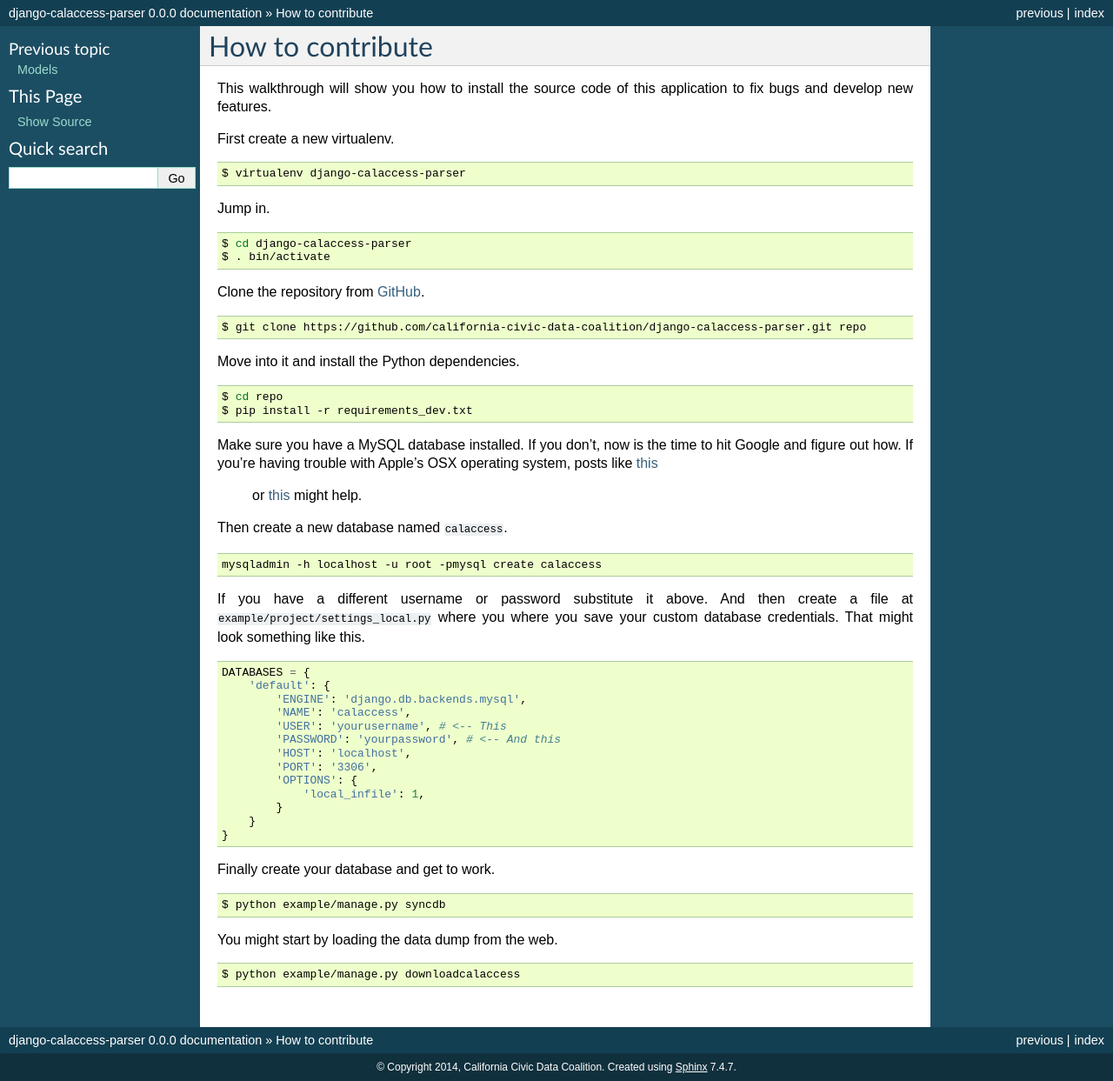
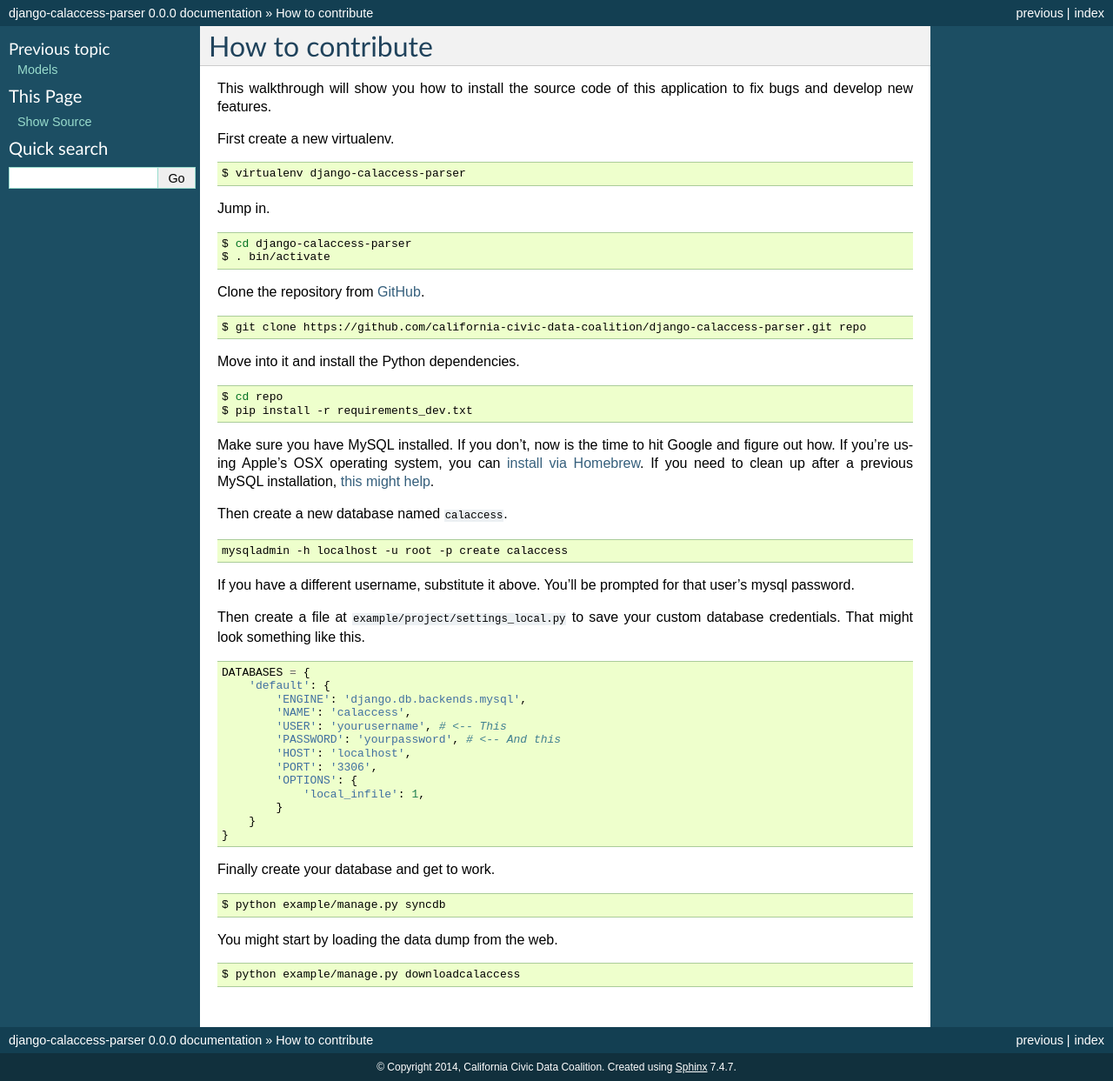
Before and after one commit to palewire/django-calaccess-raw-data, a Sphinx documentation site: the page built from docs/howtocontribute.rst, in a window 1280 px wide. Shown: the whole page at 87% size. Built offline with Sphinx 7.4.7, drawn with Linux system fonts in a browser that asks for light colours.

Commit message:
update contribute docs

```diff
--- a/docs/howtocontribute.rst
+++ b/docs/howtocontribute.rst
@@ -30,18 +30,19 @@
     $ cd repo
     $ pip install -r requirements_dev.txt
 
-Make sure you have a MySQL database installed. If you don't, now is the time to hit Google and figure out how. If
-you're having trouble with Apple's OSX operating system, posts like `this <http://benjsicam.me/blog/how-to-install-mysql-on-mac-os-x-using-homebrew-tutorial/>`_
- or `this <http://stackoverflow.com/questions/4359131/brew-install-mysql-on-mac-os/6378429#6378429>`_ might help.
+Make sure you have MySQL installed. If you don't, now is the time to hit Google and figure out how. If
+you're using Apple's OSX operating system, you can `install via Homebrew <http://benjsicam.me/blog/how-to-install-mysql-on-mac-os-x-using-homebrew-tutorial/>`_. If you need to clean up after a previous MySQL installation, `this might help <http://stackoverflow.com/questions/4359131/brew-install-mysql-on-mac-os/6378429#6378429>`_.
 
 Then create a new database named ``calaccess``.
 
 .. code-block:: bash
 
-    mysqladmin -h localhost -u root -pmysql create calaccess
+    mysqladmin -h localhost -u root -p create calaccess
 
-If you have a different username or password substitute it above. And then create a file at ``example/project/settings_local.py``
-where you where you save your custom database credentials. That might look something like this.
+If you have a different username, substitute it above. You'll be prompted for that user's mysql password.
+
+Then create a file at ``example/project/settings_local.py`` to save your custom database credentials. That
+might look something like this.
 
 .. code-block:: python
 
```
